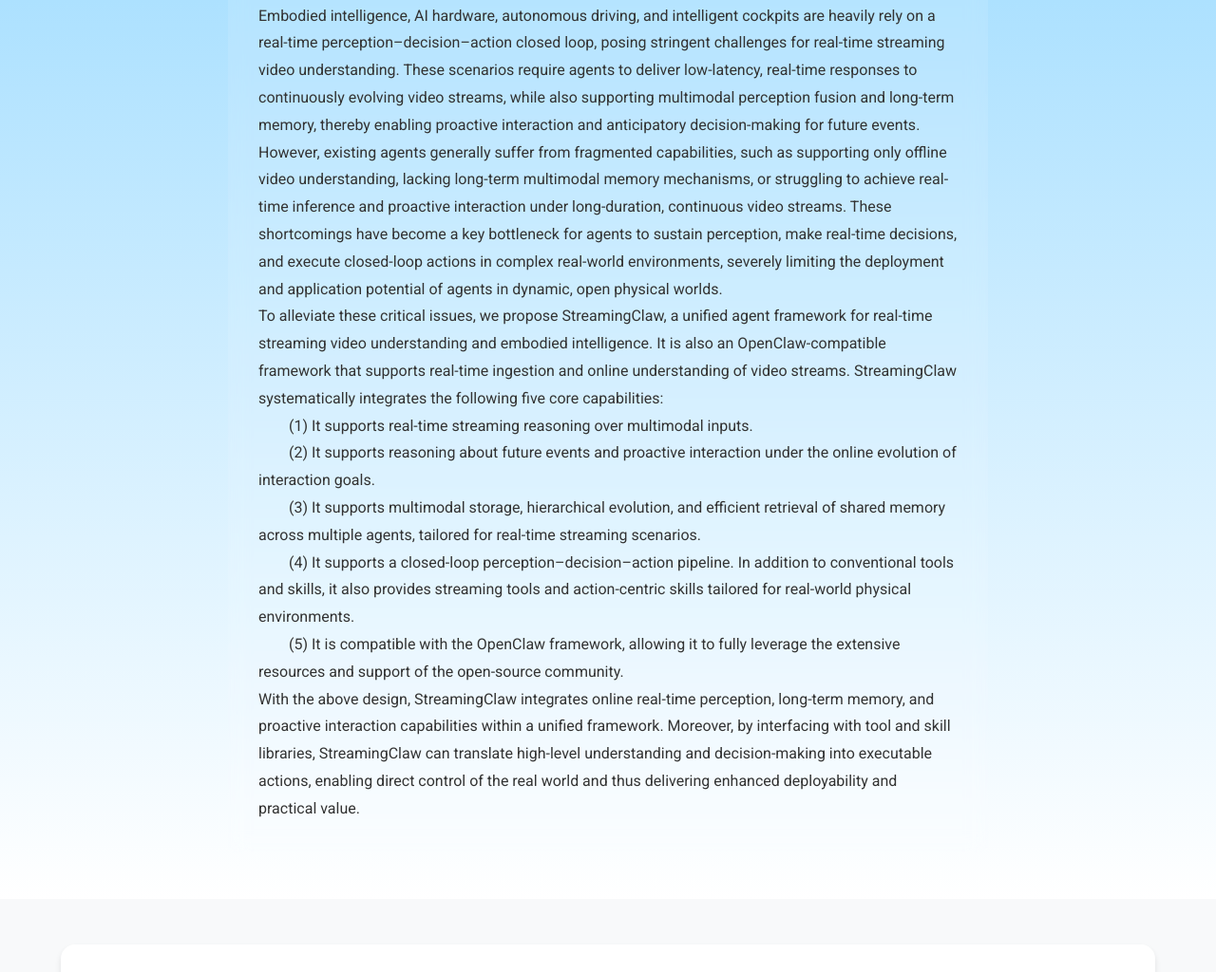
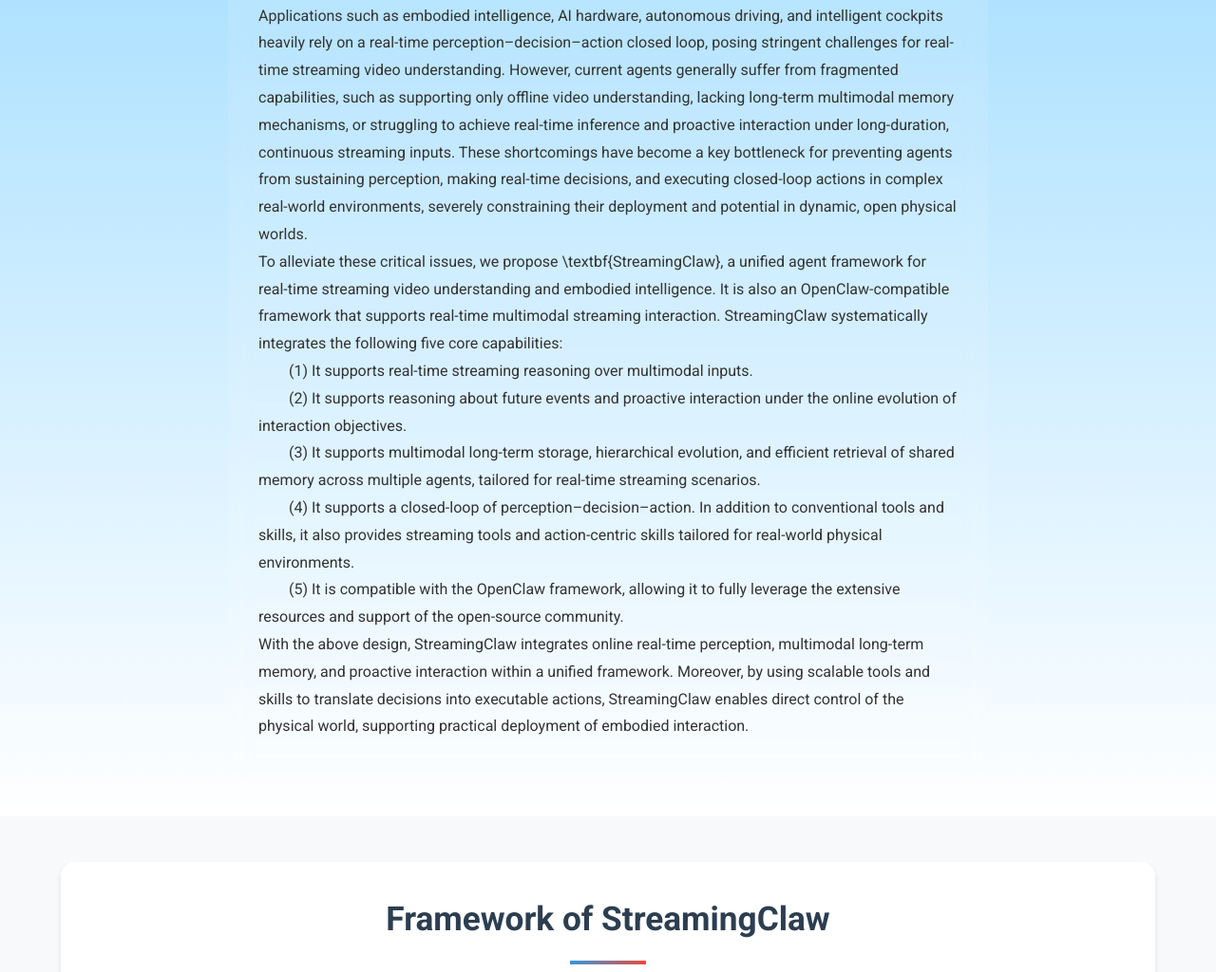
Before and after one commit to JackYu6/StreamingClaw-Page, a plain HTML site: page index.html in a window 1280 px wide. Shown: the part 473-1497 px from the top of the page at 95% size. Drawn offline with Linux system fonts and the light colour scheme.

Commit message:
update abstract

```diff
--- a/index.html
+++ b/index.html
@@ -75,28 +75,28 @@
             <div class="abstract">
                 <h3>Abstract</h3>
                 <p>
-                    Embodied intelligence, AI hardware, autonomous driving, and intelligent cockpits are heavily rely on a real-time perception–decision–action closed loop, posing stringent challenges for real-time streaming video understanding. These scenarios require agents to deliver low-latency, real-time responses to continuously evolving video streams, while also supporting multimodal perception fusion and long-term memory, thereby enabling proactive interaction and anticipatory decision-making for future events. However, existing agents generally suffer from fragmented capabilities, such as supporting only offline video understanding, lacking long-term multimodal memory mechanisms, or struggling to achieve real-time inference and proactive interaction under long-duration, continuous video streams. These shortcomings have become a key bottleneck for agents to sustain perception, make real-time decisions, and execute closed-loop actions in complex real-world environments, severely limiting the deployment and application potential of agents in dynamic, open physical worlds.
+                    Applications such as embodied intelligence, AI hardware, autonomous driving, and intelligent cockpits heavily rely on a real-time perception–decision–action closed loop, posing stringent challenges for real-time streaming video understanding. However, current agents generally suffer from fragmented capabilities, such as supporting only offline video understanding, lacking long-term multimodal memory mechanisms, or struggling to achieve real-time inference and proactive interaction under long-duration, continuous streaming inputs. These shortcomings have become a key bottleneck for preventing agents from sustaining perception, making real-time decisions, and executing closed-loop actions in complex real-world environments, severely constraining their deployment and potential in dynamic, open physical worlds.
                 </p>
                 <p>
-                    To alleviate these critical issues, we propose StreamingClaw, a unified agent framework for real-time streaming video understanding and embodied intelligence. It is also an OpenClaw-compatible framework that supports real-time ingestion and online understanding of video streams. StreamingClaw systematically integrates the following five core capabilities:
+                    To alleviate these critical issues, we propose \textbf{StreamingClaw}, a unified agent framework for real-time streaming video understanding and embodied intelligence. It is also an OpenClaw-compatible framework that supports real-time multimodal streaming interaction. StreamingClaw systematically integrates the following five core capabilities:
                 </p>
                 <p style="text-indent: 2em;">
                     (1) It supports real-time streaming reasoning over multimodal inputs.
                 </p>
                 <p style="text-indent: 2em;">
-                    (2) It supports reasoning about future events and proactive interaction under the online evolution of interaction goals.
+                    (2) It supports reasoning about future events and proactive interaction under the online evolution of interaction objectives.
                 </p>
                 <p style="text-indent: 2em;">
-                    (3) It supports multimodal storage, hierarchical evolution, and efficient retrieval of shared memory across multiple agents, tailored for real-time streaming scenarios.
+                    (3) It supports multimodal long-term storage, hierarchical evolution, and efficient retrieval of shared memory across multiple agents, tailored for real-time streaming scenarios.
                 </p>
                 <p style="text-indent: 2em;">
-                    (4) It supports a closed-loop perception–decision–action pipeline. In addition to conventional tools and skills, it also provides streaming tools and action-centric skills tailored for real-world physical environments.
+                    (4) It supports a closed-loop of perception–decision–action. In addition to conventional tools and skills, it also provides streaming tools and action-centric skills tailored for real-world physical environments.
                 </p>
                 <p style="text-indent: 2em;">
                     (5) It is compatible with the OpenClaw framework, allowing it to fully leverage the extensive resources and support of the open-source community.
                 </p>
                 <p>
-                    With the above design, StreamingClaw integrates online real-time perception, long-term memory, and proactive interaction capabilities within a unified framework. Moreover, by interfacing with tool and skill libraries, StreamingClaw can translate high-level understanding and decision-making into executable actions, enabling direct control of the real world and thus delivering enhanced deployability and practical value.
+                    With the above design, StreamingClaw integrates online real-time perception, multimodal long-term memory, and proactive interaction within a unified framework. Moreover, by using scalable tools and skills to translate decisions into executable actions, StreamingClaw enables direct control of the physical world, supporting practical deployment of embodied interaction.
                 </p>
             </div>
         </div>
```
